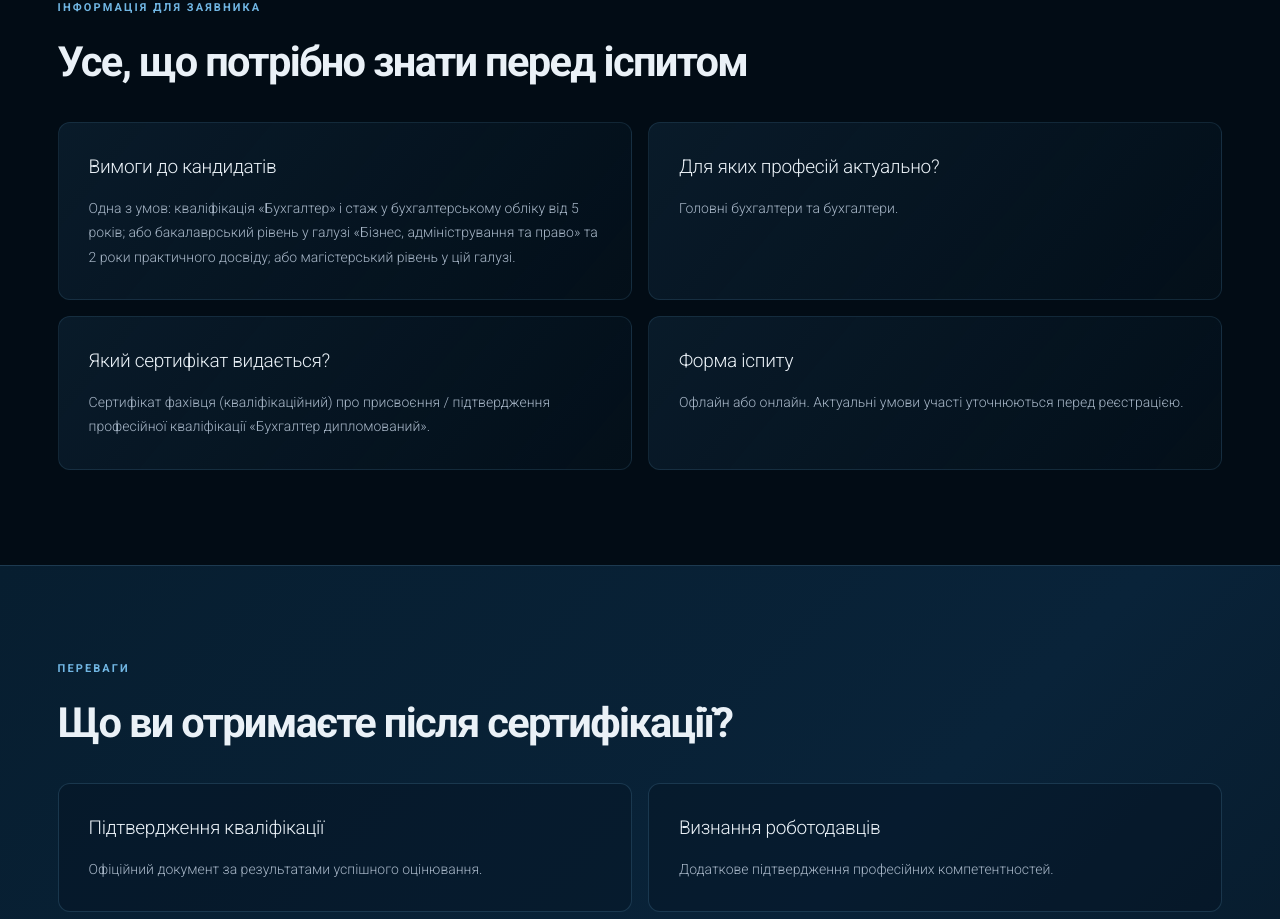
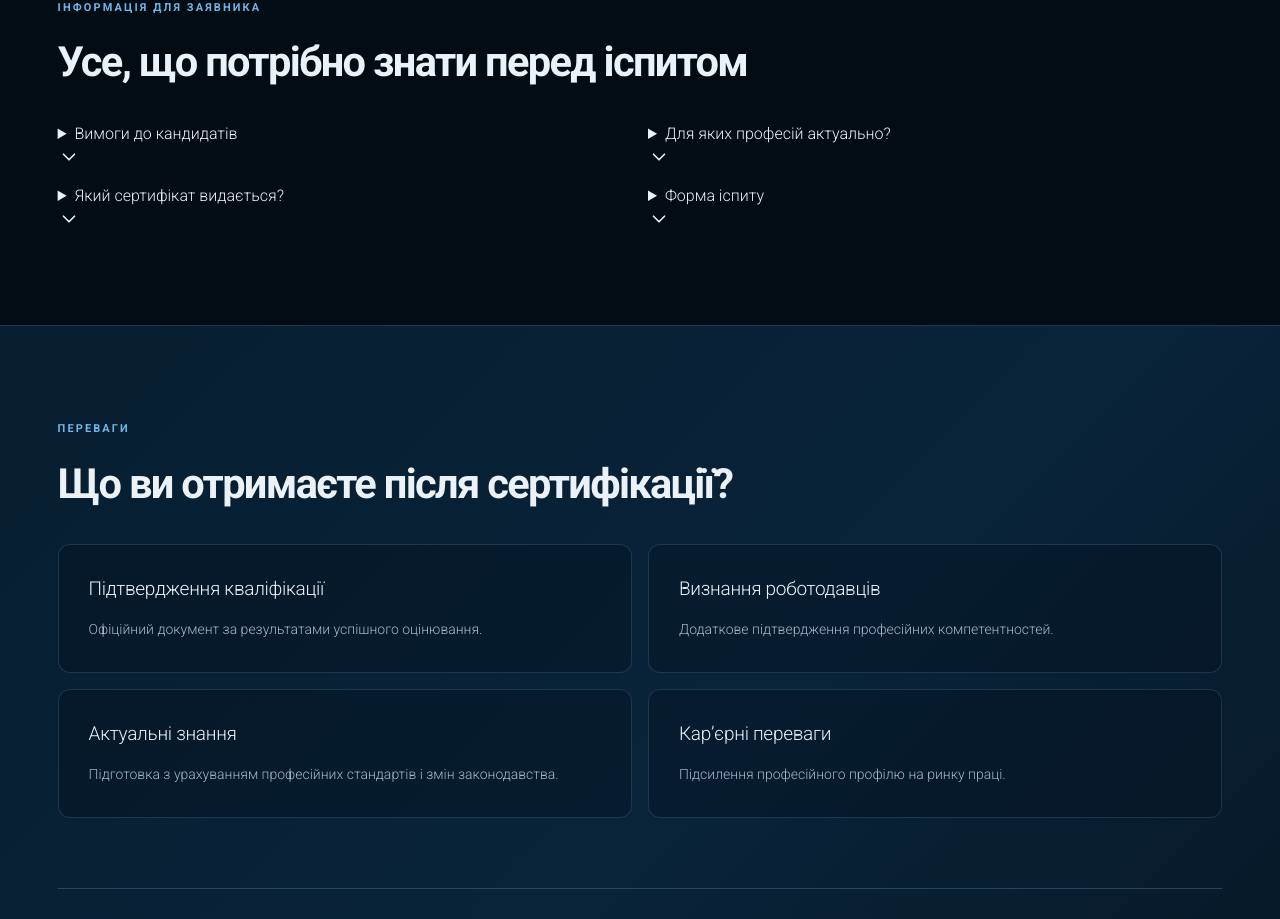
Before and after one commit to dnagorna3817-spec/website_akc_main, a Next.js app: page /expertise/qualification in a window 1280 px wide. Shown: the part 2698-3617 px from the top of the page. Built offline with nearby package versions, Linux system fonts and the light colour scheme.

Commit message:
Make qualification applicant info cards expandable

```diff
--- a/app/expertise/[slug]/page.tsx
+++ b/app/expertise/[slug]/page.tsx
@@ -534,10 +534,20 @@ export default async function ServicePage({ params }: { params: Promise<{ slug:
         <section className={qualification.qSection}>
           <p className={qualification.qEyebrow}>ІНФОРМАЦІЯ ДЛЯ ЗАЯВНИКА</p><h2>Усе, що потрібно знати перед іспитом</h2>
           <div className={qualification.qInfoGrid}>
-            <article><h3>Вимоги до кандидатів</h3><p>Одна з умов: кваліфікація «Бухгалтер» і стаж у бухгалтерському обліку від 5 років; або бакалаврський рівень у галузі «Бізнес, адміністрування та право» та 2 роки практичного досвіду; або магістерський рівень у цій галузі.</p></article>
-            <article><h3>Для яких професій актуально?</h3><p>Головні бухгалтери та бухгалтери.</p></article>
-            <article><h3>Який сертифікат видається?</h3><p>Сертифікат фахівця (кваліфікаційний) про присвоєння / підтвердження професійної кваліфікації «Бухгалтер дипломований».</p></article>
-            <article><h3>Форма іспиту</h3><p>Офлайн або онлайн. Актуальні умови участі уточнюються перед реєстрацією.</p></article>
+            {[
+              ["Вимоги до кандидатів", "Одна з умов: кваліфікація «Бухгалтер» і стаж у бухгалтерському обліку від 5 років; або бакалаврський рівень у галузі «Бізнес, адміністрування та право» та 2 роки практичного досвіду; або магістерський рівень у цій галузі."],
+              ["Для яких професій актуально?", "Головні бухгалтери та бухгалтери."],
+              ["Який сертифікат видається?", "Сертифікат фахівця (кваліфікаційний) про присвоєння / підтвердження професійної кваліфікації «Бухгалтер дипломований»."],
+              ["Форма іспиту", "Офлайн або онлайн. Актуальні умови участі уточнюються перед реєстрацією."],
+            ].map(([title, description]) => (
+              <details key={title} className={qualification.qAccordion}>
+                <summary className={qualification.qAccordionTrigger}>
+                  <span>{title}</span>
+                  <svg className={qualification.qAccordionArrow} width="22" height="22" viewBox="0 0 24 24" fill="none" stroke="currentColor" strokeWidth="1.8" strokeLinecap="round" strokeLinejoin="round" aria-hidden="true"><path d="m6 9 6 6 6-6" /></svg>
+                </summary>
+                <div className={qualification.qAccordionContent}><p>{description}</p></div>
+              </details>
+            ))}
           </div>
         </section>
         <section className={qualification.qBand}>
```
